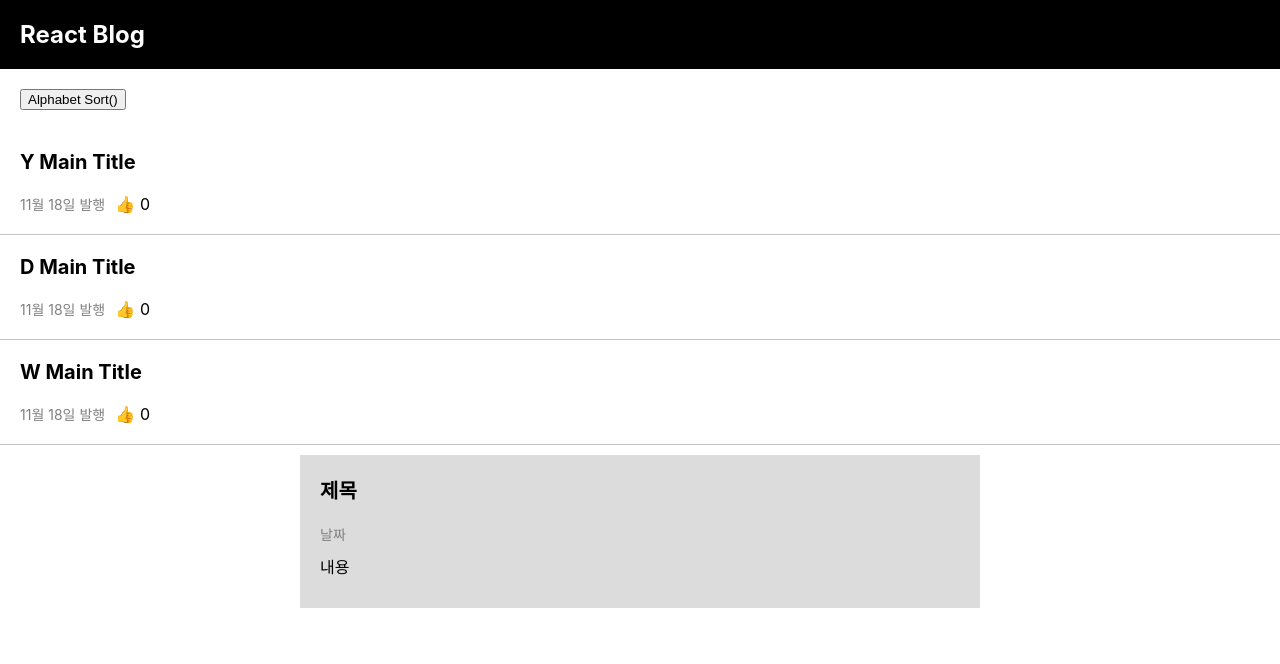
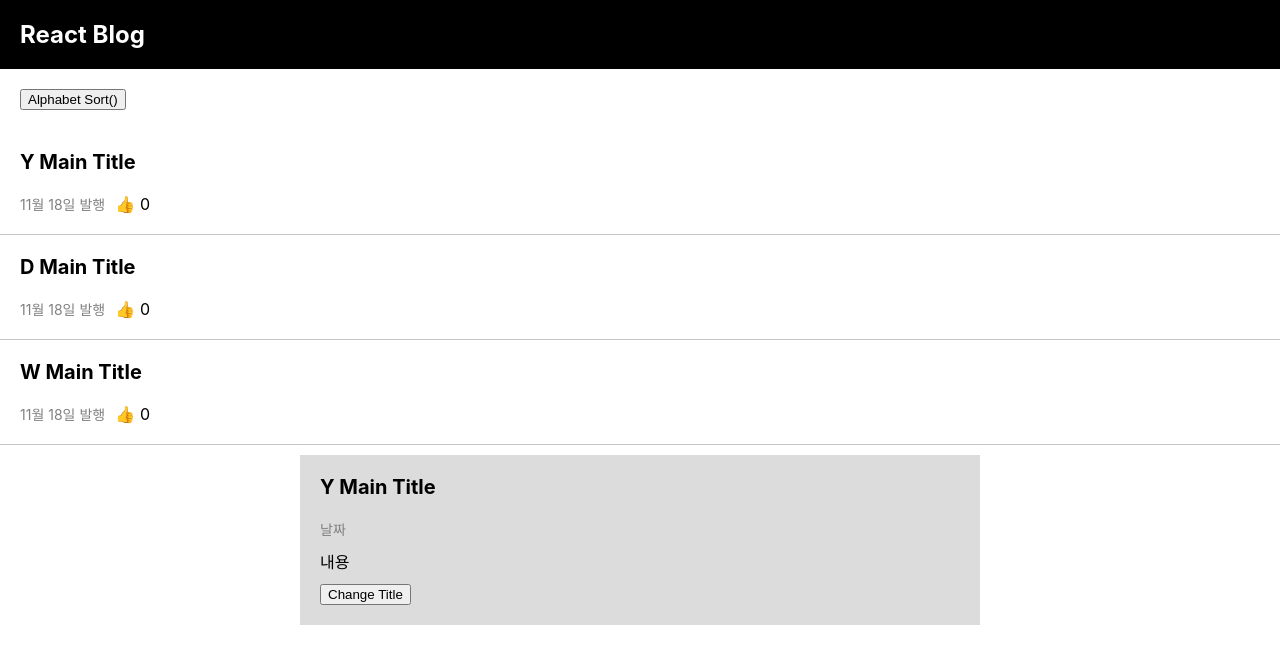
Before and after one commit to devwoodie/react-blog, a React (Create React App) app: page / in a window 1280 px wide. Both pictures are taken after a click on the element "Y Main Title". Shown: the top 664 px of the page. Built offline with nearby package versions, Linux system fonts and the light colour scheme.

Commit message:
feat : use props

```diff
--- a/public/index.html
+++ b/public/index.html
@@ -1,5 +1,5 @@
 <!DOCTYPE html>
-<html lang="en">
+<html lang="ko">
   <head>
     <meta charset="utf-8" />
     <link rel="icon" href="%PUBLIC_URL%/favicon.ico" />
--- a/src/App.js
+++ b/src/App.js
@@ -8,6 +8,12 @@ function App() {
     let [title, setTitle] = useState(['Y Main Title', 'D Main Title', 'W Main Title']);
     let [like, setLike] = useState([0,0,0]);
     let [modal, setModal] = useState(false);
+
+    const changeTitle = () => {
+        let copyTitle = [... title];
+        copyTitle[0] = 'R Main Title';
+        setTitle(copyTitle);
+    };
 
     return (
         <div className="App">
@@ -39,17 +45,19 @@ function App() {
             }
 
             {
-                modal === true ? <Modal/> : null
+                modal === true ? <Modal title={title} changeTitle={changeTitle}/> : null
             }
         </div>
     );
 }
-const Modal = () => {
+
+const Modal = (props) => {
     return(
         <div className="modal">
-            <h4 className="title">제목</h4>
+            <h4 className="title">{props.title[0]}</h4>
             <span className="text">날짜</span>
             <p className="content">내용</p>
+            <button onClick={props.changeTitle}>Change Title</button>
         </div>
     );
 };
```
